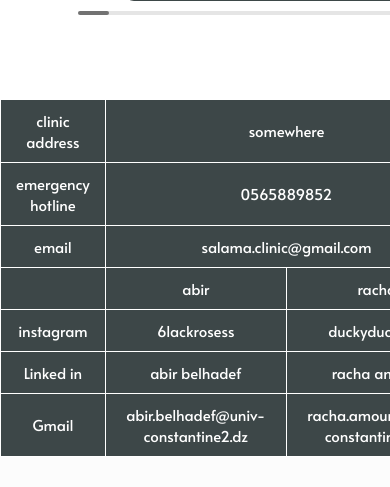
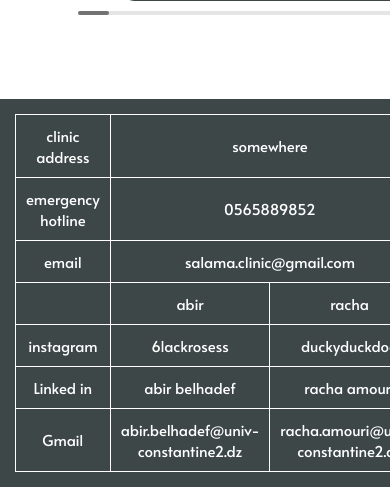
Before and after one commit to abir-cs/Salama, a PHP site: page /about.html in a window 390 px wide; the page is wider, and only the part inside the window is pictured. Shown: the part 3235-3722 px from the top of that part. Before the commit the page ends 3691 px from the top of that part, so only its background shows below. Run offline with PHP 8.4, Linux system fonts and the light colour scheme.

Commit message:
tzidi tmsi footer nchwik

```diff
--- a/style.css
+++ b/style.css
@@ -712,7 +712,7 @@ table {
       margin: 20px 0;
   }
   .footer{
-    padding: 0;
+    padding: 15px;
   }
 
   .item-body{
@@ -762,8 +762,4 @@ table {
     }
   }
 
-  .footer {
-    width: 120%;
-  }
-
 }
```
